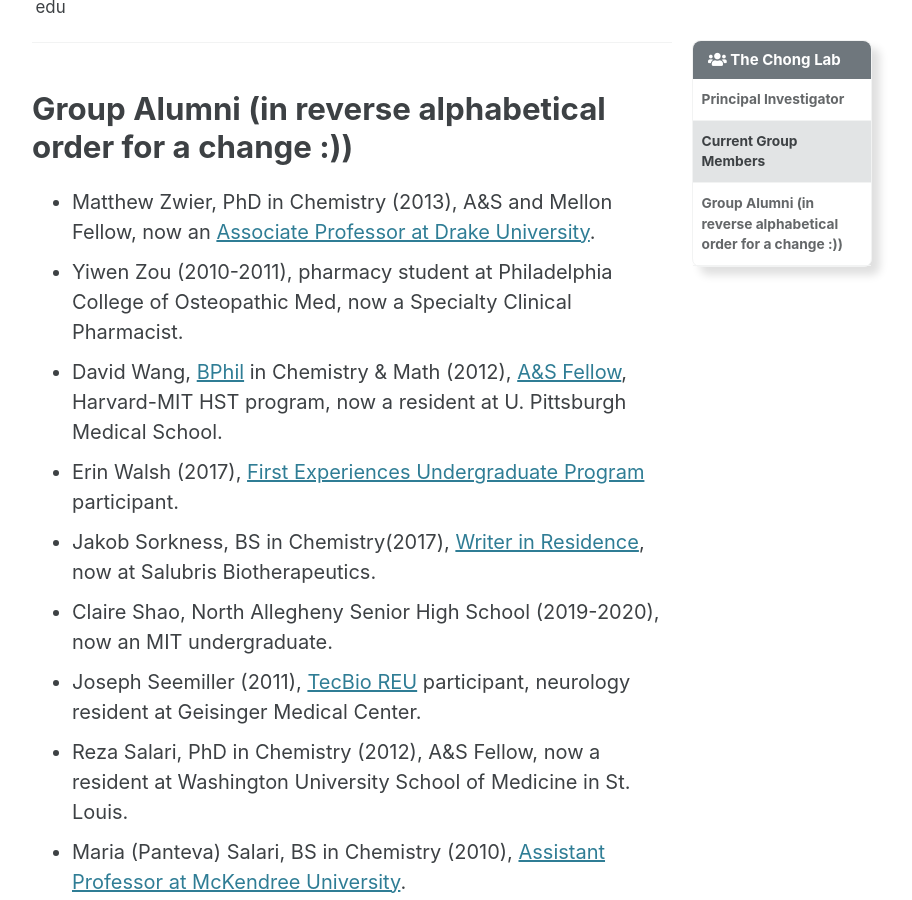
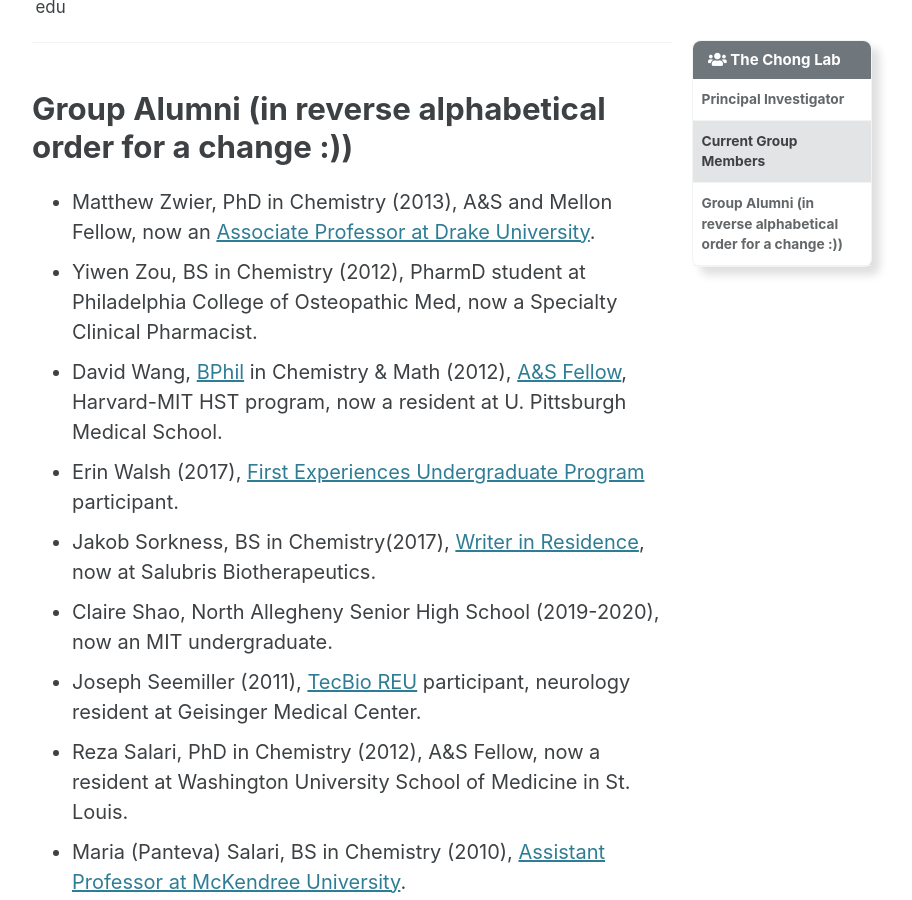
Before and after one commit to darianyang/mm-github-pages-test, a Jekyll site: the page built from _pages/people.md, in a window 1280 px wide and 900 px high, scrolled down 1826 px. Shown: the whole window, without its empty margins (288-1200 px from the left). Built offline with Jekyll 4.4.1, drawn with Linux system fonts in a browser that asks for light colours; cached includes are drawn as plain includes.

Commit message:
Update people.md

```diff
--- a/_pages/people.md
+++ b/_pages/people.md
@@ -84,7 +84,7 @@
 # Group Alumni (in reverse alphabetical order for a change :))
 
 * Matthew Zwier, PhD in Chemistry (2013), A&S and Mellon Fellow, now an [Associate Professor at Drake University](https://www.drake.edu/chemistry/facultystaff/drmatthewzwier/).
-* Yiwen Zou (2010-2011), pharmacy student at Philadelphia College of Osteopathic Med, now a Specialty Clinical Pharmacist.
+* Yiwen Zou, BS in Chemistry (2012), PharmD student at Philadelphia College of Osteopathic Med, now a Specialty Clinical Pharmacist.
 * David Wang, [BPhil](http://www.honorscollege.pitt.edu/bphil-degree) in Chemistry & Math (2012), [A&S Fellow](https://www.asundergrad.pitt.edu/research/awards-and-funding#summer-undergraduate-research-awards), Harvard-MIT HST program, now a resident at U. Pittsburgh Medical School.
 * Erin Walsh (2017), [First Experiences Undergraduate Program](https://www.asundergrad.pitt.edu/research/first-experiences-research) participant.
 * Jakob Sorkness, BS in Chemistry(2017), [Writer in Residence](https://medium.com/pitt-undergraduate-science-writing), now at Salubris Biotherapeutics.
```
